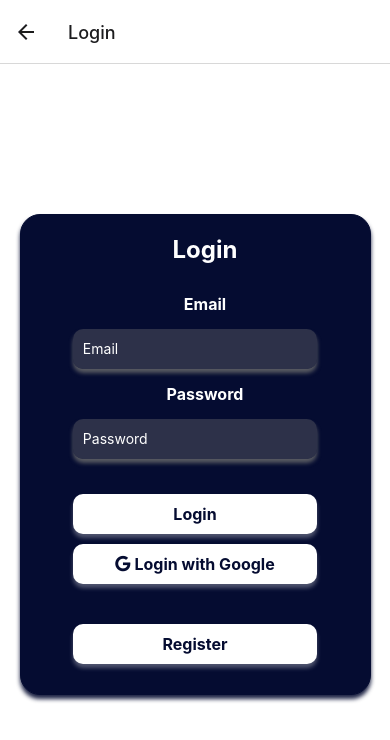
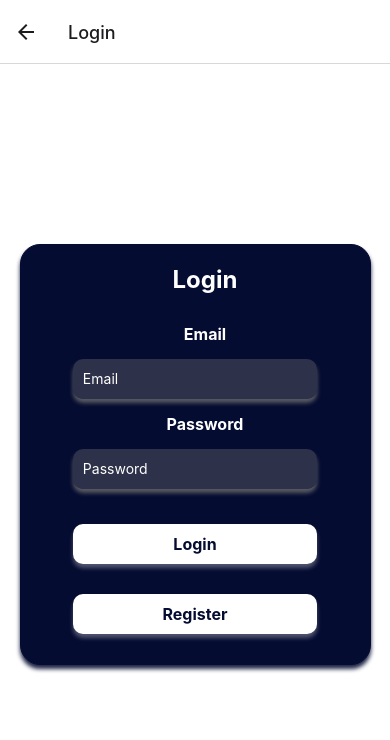
Before and after one commit to Carlosmedina06/Movietify, a React Native app: screen /Login in a window 390 px wide. Shown: the top 740 px of the page. Built offline with nearby package versions, Linux system fonts and the light colour scheme.

Commit message:
cambio en logica login

```diff
--- a/src/components/LoginCard/LoginCard.jsx
+++ b/src/components/LoginCard/LoginCard.jsx
@@ -1,8 +1,8 @@
-import { FontAwesome } from '@expo/vector-icons'
+import { useDispatch } from 'react-redux'
+import { useNavigation } from '@react-navigation/native'
 import { useState } from 'react'
-import { useDispatch } from 'react-redux'
 
-import { signinGoogle, loginLocal, registerLocal } from '../../redux/loginSlice'
+import { loginLocal } from '../../redux/loginSlice'
 
 import {
   Label,
@@ -13,36 +13,24 @@ import {
   LoginCardHeader,
   LoginCardInput,
   LoginCardTitle,
-  LoginGoogle,
 } from './LoginCardStyle'
 
 const LoginCard = () => {
+  const navigation = useNavigation()
   const dispatch = useDispatch()
   const [user, setUser] = useState({
     email: '',
     password: '',
   })
 
-  const handleLogin = () => {
-    dispatch(loginLocal(user))
-
-    setUser({
-      email: '',
-      password: '',
-    })
-  }
-
-  const HandleGoogle = () => {
-    dispatch(signinGoogle())
-  }
-
-  const register = () => {
-    dispatch(registerLocal(user))
-
-    setUser({
-      email: '',
-      password: '',
-    })
+  const handleLogin = async () => {
+    try {
+      await dispatch(loginLocal(user))
+      setUser({ email: '', password: '' })
+    } catch (error) {
+      // eslint-disable-next-line no-console
+      console.error(error)
+    }
   }
 
   return (
@@ -64,6 +52,7 @@ const LoginCard = () => {
         <LoginCardInput
           placeholder="Password"
           placeholderTextColor="#ffff"
+          secureTextEntry={true}
           value={user.password}
           onChangeText={(text) => {
             setUser({ ...user, password: text })
@@ -72,12 +61,7 @@ const LoginCard = () => {
         <LoginButton onPress={handleLogin}>
           <LoginButtonText>Login</LoginButtonText>
         </LoginButton>
-        <LoginGoogle onPress={HandleGoogle}>
-          <LoginButtonText>
-            <FontAwesome color="#050c31" name="google" size={18} /> Login with Google
-          </LoginButtonText>
-        </LoginGoogle>
-        <LoginButton onPress={register}>
+        <LoginButton onPress={() => navigation.navigate('Register')}>
           <LoginButtonText>Register</LoginButtonText>
         </LoginButton>
       </LoginCardBody>
```
